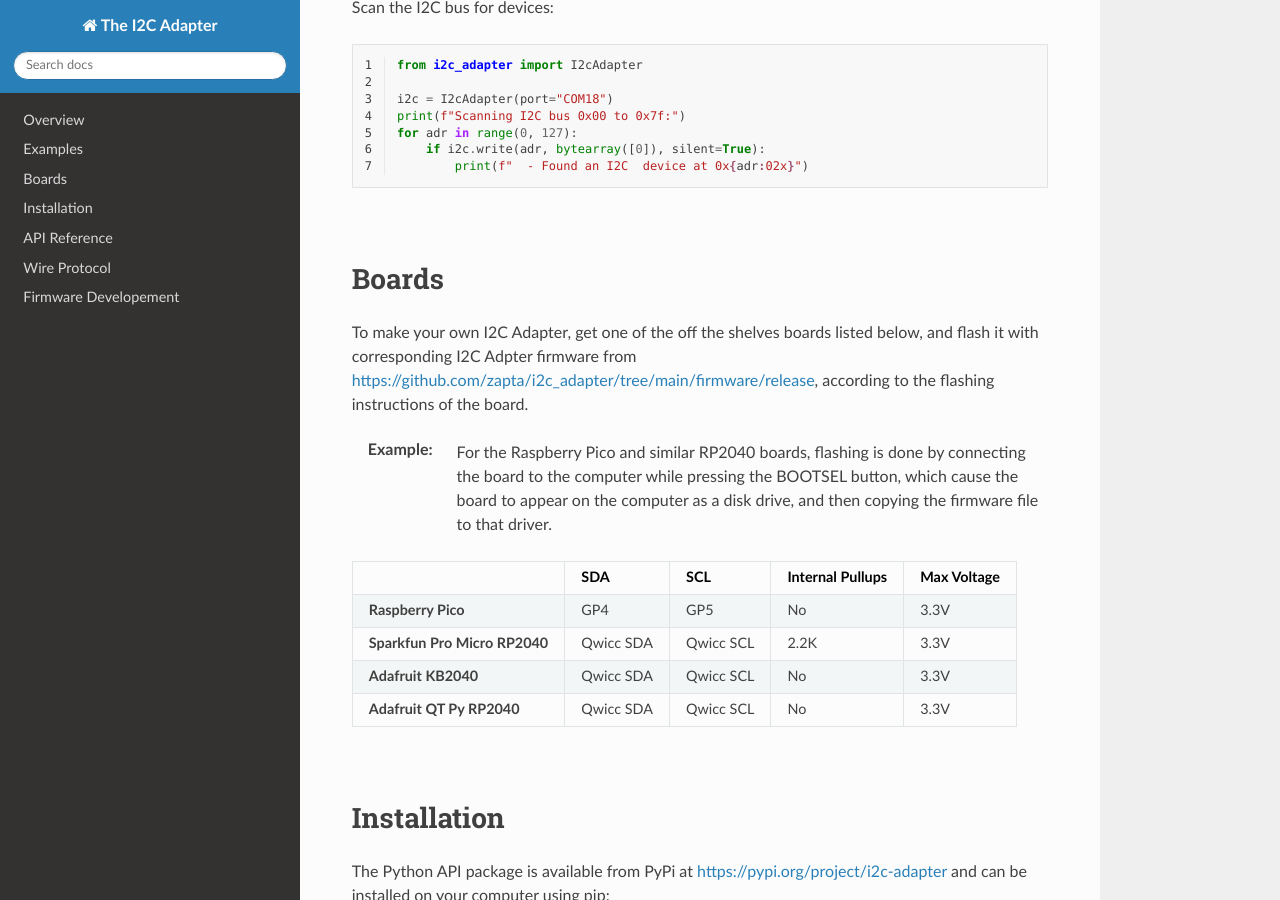
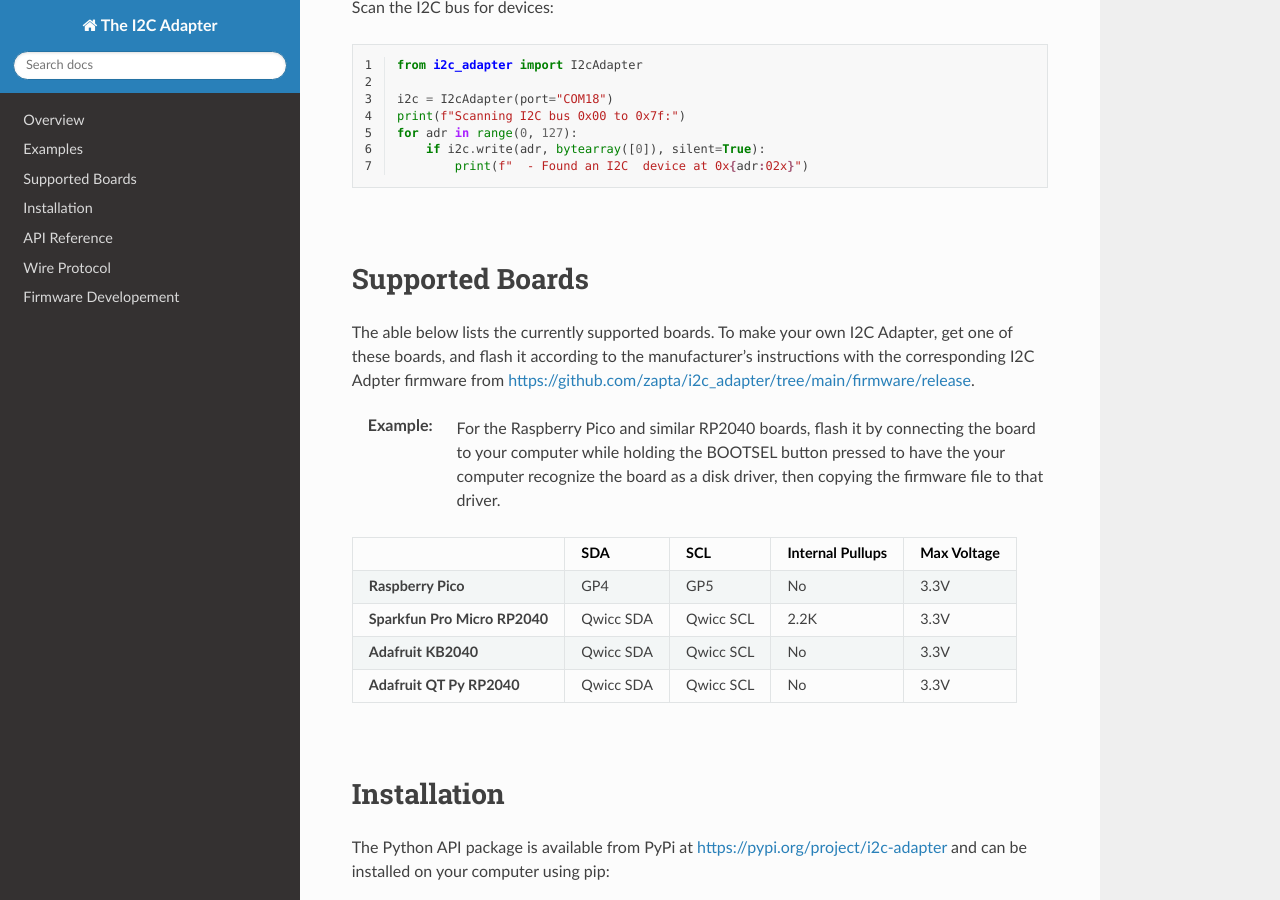
Before and after one commit to zapta/i2c_adapter, a Sphinx documentation site: the page built from docs/index.rst, in a window 1280 px wide and 900 px high, scrolled down 956 px. Built offline with Sphinx 7.4.7 and the Read the Docs theme 2.0.0, drawn with Linux system fonts in a browser that asks for light colours.

Commit message:
Updated docs.

```diff
--- a/docs/index.rst
+++ b/docs/index.rst
@@ -53,15 +53,17 @@ Scan the I2C bus for devices:
 
 |
 
-Boards
-======
+Supported Boards
+================
 
-To make your own I2C Adapter, get one of the off the shelves boards listed below, and flash it with corresponding I2C Adpter firmware from https://github.com/zapta/i2c_adapter/tree/main/firmware/release, according to the flashing instructions of the board.
+The able below lists the currently supported boards.
+To make your own I2C Adapter, get one of these boards, and flash it according to the manufacturer's
+instructions with the corresponding I2C Adpter firmware from https://github.com/zapta/i2c_adapter/tree/main/firmware/release.
 
 :Example:
-  For the Raspberry Pico and similar RP2040 boards, flashing is done by connecting the board
-  to the computer while pressing the BOOTSEL button, which cause the board to appear on the
-  computer as a disk drive, and then copying the firmware file to that driver.
+  For the Raspberry Pico and similar RP2040 boards, flash it by connecting the board
+  to your computer while holding the BOOTSEL button pressed to have the your computer recognize
+  the board as a disk driver, then copying the firmware file to that driver.
 
 +-------------------------------+-----------+------------+----------+---------+
 |                               | SDA       |  SCL       | Internal | Max     |
```
